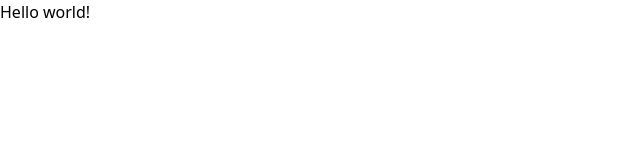
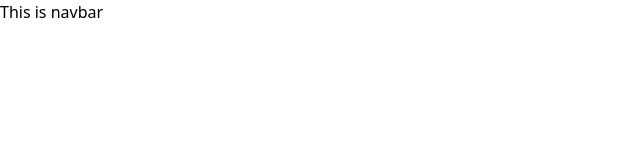
Before and after one commit to abhijithjithu0007/Furniqo-E-Commerce, a React (Vite) app: page / in a window 1280 px wide. Shown: the top 160 px of the page, without its empty margins (0-640 px from the left). Built offline with nearby package versions, Linux system fonts and the light colour scheme.

Commit message:
Navbar Created simply

```diff
--- a/src/App.jsx
+++ b/src/App.jsx
@@ -1,7 +1,8 @@
+import Navbar from "./component/Navbar"
 export default function App() {
   return (
     <h1 className="text-3xl text-red-700 font-bold underline">
-      Hello world!
+      <Navbar />
     </h1>
   )
 }
--- /dev/null
+++ b/src/component/Navbar.jsx
@@ -0,0 +1,11 @@
+import React from 'react'
+
+const Navbar = () => {
+  return (
+    <div>
+      This is navbar
+    </div>
+  )
+}
+
+export default Navbar
```
